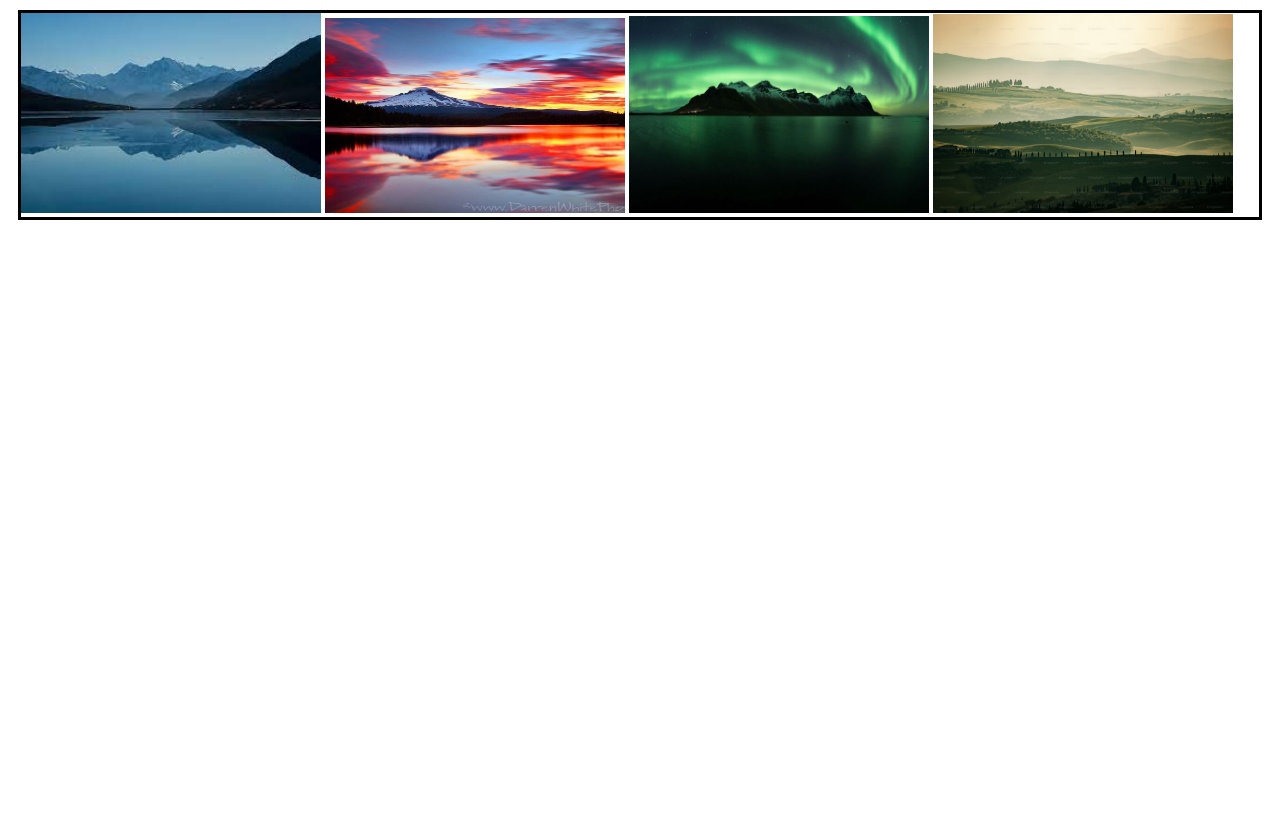
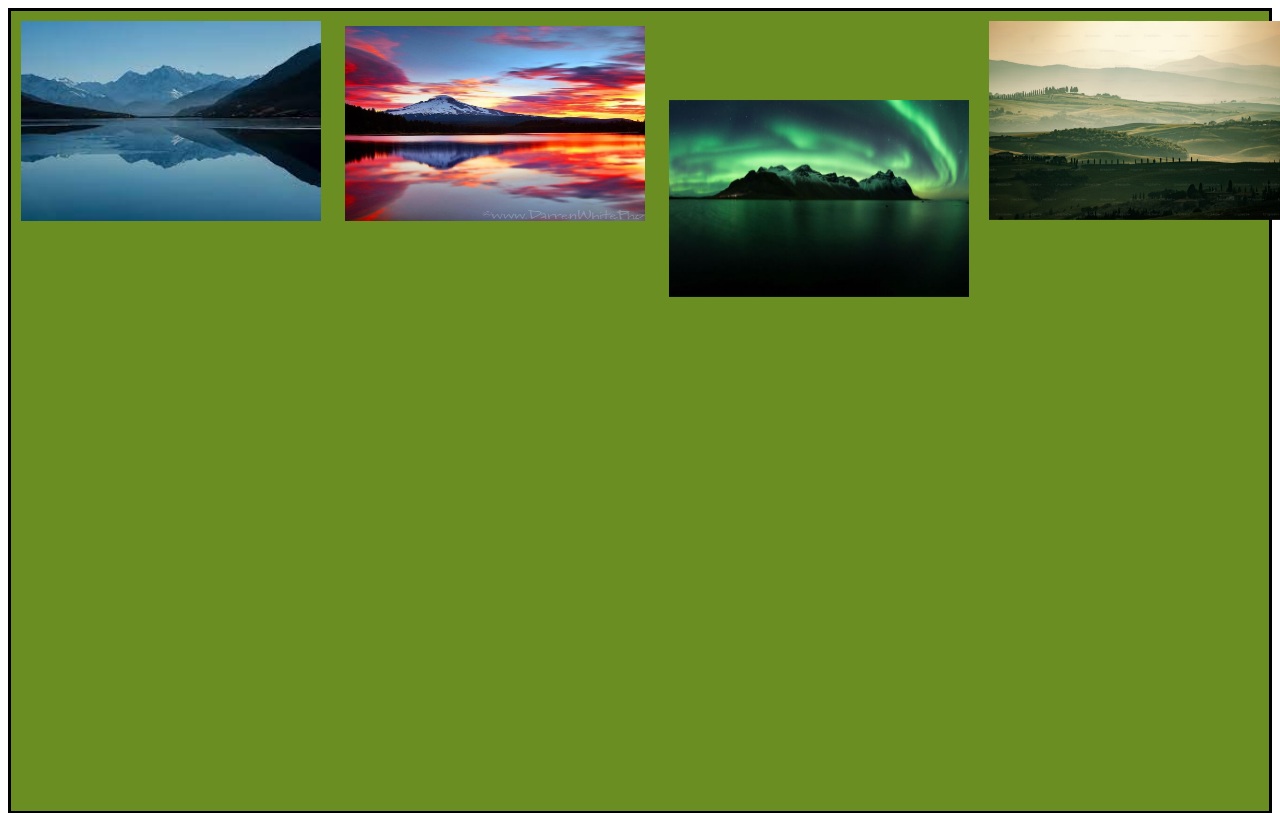
Before and after one commit to csdanishali/Web-Development-1-Practice, a plain HTML site: page CssPosition/Position.html in a window 1280 px wide. Shown: the top 813 px of the page. Drawn offline with Linux system fonts and the light colour scheme.

```diff
--- a/CssPosition/Position.css
+++ b/CssPosition/Position.css
@@ -1,2 +1,32 @@
-.container{ margin: 10px;
-border: solid black;}
+img{ margin: 10px; }
+
+div{ border: solid black;}
+
+.image2{
+    /* position: relative;
+    top: 100px;  */
+
+ /* position: absolute;
+ top: 100px; */
+
+
+}
+.image4{
+    position: fixed;
+
+
+}
+
+.container{
+    height: 800px;
+    background-color: olivedrab
+}
+.image3{
+    position: sticky;
+    top: 100px;
+}
+.container2{
+    border: solid black;
+    background-color: yellowgreen;
+    height: 800px;
+}
--- a/CssPosition/Position.html
+++ b/CssPosition/Position.html
@@ -8,13 +8,35 @@
 </head>
 <body>
     <div class="container">
-        <img src="img1.jpg" alt="poster" width="300px">
-        <img src="img2.webp" alt="poster" width="300px" height="195px">
-        <img src="img3.jpg" alt="poster" width="300px">
-        <img src="img4.avif" alt="poster" width="300px">
+
+        <img src="img1.jpg"
+        alt="poster"
+        width="300px"
+        class="image1">
+
+        <img src="img2.webp"
+        alt="poster"
+        width="300px"
+        height="195px"
+        class="image2">
+
+        <img src="img3.jpg"
+        alt="poster"
+        width="300px"
+        class="image3">
+
+        <img src="img4.avif"
+         alt="poster"
+         width="300px"
+         class="image4">
 
 
 
     </div>
+    <div class="container2">
+
+
+    </div>
+
 </body>
 </html>
--- /dev/null
+++ b/FlexBox/FlexBox.css
@@ -0,0 +1,13 @@
+.container{
+    background-color: beige;
+    border: solid 5px;
+}
+.box{
+    height: 200px;
+    width: 200px;
+    border: solid brown 3px;
+}
+#box1{ background-color: aqua;}
+#box2{ background-color: blue;}
+#box3{ background-color: orange;}
+#box4{ background-color: brown;}
```
Also changed, not shown: FlexBox/FlexBox.html (added, +19 -0 lines).
